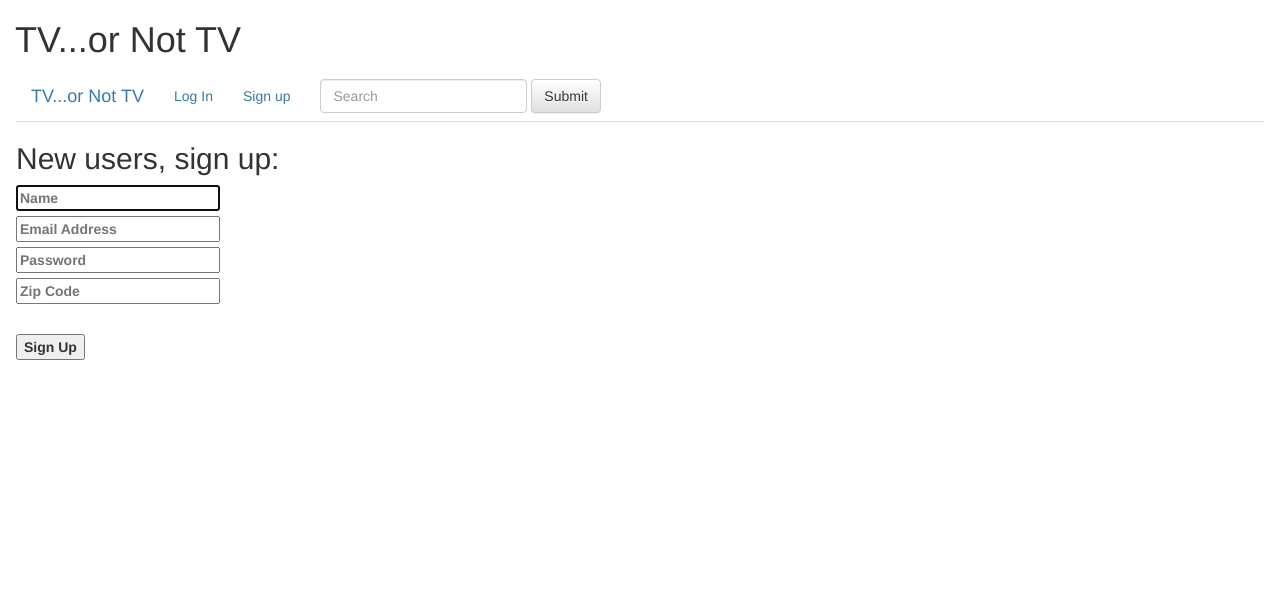
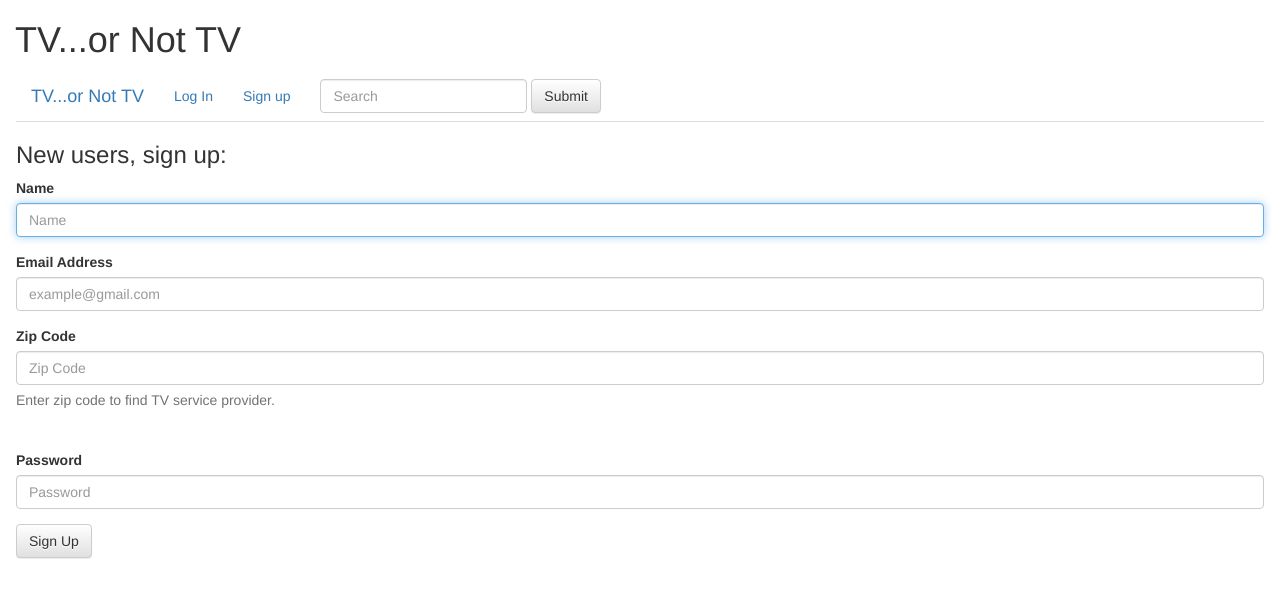
Before and after one commit to saramartinez/tv-or-not-tv, a Flask app: page /signup in a window 1280 px wide. Shown: the top 598 px of the page. Run offline with Flask 2, Linux system fonts and the light colour scheme; parts of the project's set-up code (start-up, migrations or seed data) failed here and were passed over; some libraries are stand-ins or nearby versions.

Commit message:
More bootstrappy updates for prettification-_-

```diff
--- a/app.py
+++ b/app.py
@@ -354,14 +354,18 @@ def show_schedule(id):
             if rovi_results.status_code == 200:
                 json_results = rovi_results.json()
 
-                ## save JSON object to CachedListing
-                store_results = CachedListing(
-                    service_id=serviceid,
-                    show_id=cosmoid,
-                    timestamp=now,
-                    results=(json.dumps(json_results)))
-                modelsession.add(store_results)
-                modelsession.commit()
+                if cached_listings:
+                    cached_listings.timestamp = now
+                    cached_listings.results = json.dumps(json_results)
+                else:
+                    ## save JSON object to CachedListing
+                    store_results = CachedListing(
+                        service_id=serviceid,
+                        show_id=cosmoid,
+                        timestamp=now,
+                        results=(json.dumps(json_results)))
+                    modelsession.add(store_results)
+                    modelsession.commit()
 
                 results = json_results['ProgramDetailsResult']['Schedule']['Airings']
 
--- a/templates/edit-settings.html
+++ b/templates/edit-settings.html
@@ -45,11 +45,11 @@ $(document).ready(function() {
     <p><label>Zip Code: <input type="zipcode" id="zipcode-field" name="zipcode" placeholder="{{ user.zipcode}}" /></label></p>
     <p><strong>Service Provider:</strong> {{ user.service.name }} <em>(Enter zip code to look for another provider)</em></p>
     <p class="change-service">
-    	<button id='change-service' type='button'>Change Service Provider</button>
+    	<button id='change-service' class='btn btn-default' type='button'>Change Service Provider</button>
     </p>
     <p class="show-options"></p>
     <ul id="service-options">
     </ul>
 
-<p><button id="update-profile" type="submit">Update Profile</button></p>
+<p><button id="update-profile" class="btn btn-default" type="submit">Update Profile</button></p>
 </form>
--- a/templates/settings.html
+++ b/templates/settings.html
@@ -24,7 +24,7 @@ $("#edit-profile").click( function() {
 
 <p><strong>Password:</strong> <em>Not shown</em></p>
 
-<p><button id="edit-profile" type="button">Edit Settings</button></p>
+<p><button id="edit-profile" class="btn btn-default" type="button">Edit Settings</button></p>
 
 </div>
 
--- a/templates/signup.html
+++ b/templates/signup.html
@@ -4,13 +4,13 @@
 
 $(document).ready(function() {
 
-	$("#zipcode-field").keyup(
+	$("#zipcode").keyup(
 
 	function(e) {
-	var len = $("#zipcode-field").val().length;
+	var len = $("#zipcode").val().length;
 
 	if (len>4) {
-	var url = "/find-provider?zipcode=" + $("#zipcode-field").val();
+	var url = "/find-provider?zipcode=" + $("#zipcode").val();
 
 		$.get(url,
 			function(result) {
@@ -21,7 +21,7 @@ $(document).ready(function() {
 
 				$(result.services).each( function() {
 
-					$("#service-options").append("<li><label><input type='radio' name='service-provider' value='" + this['ServiceId'] + "'>" + this['Name'] + "</label></li>");
+					$("#service-options").append("<div class='radio'><li><label><input type='radio' name='service-provider' value='" + this['ServiceId'] + "'>" + this['Name'] + "</label></li></div>");
 
 				});
 			});
@@ -32,16 +32,28 @@ $(document).ready(function() {
 </script>
 
 
-<h2>New users, sign up:</h2>
+<h3>New users, sign up:</h3>
 
 <form id="signup" action="/signup" method="POST">
-    <label><input type="username" name="username" placeholder="Name" required autofocus /></label><br>
-    <label><input type="email" name="email" placeholder="Email Address" required /></label><br>
-    <label><input type="password" name="password" placeholder="Password" required /></label><br>
-    <label><input type="zipcode" id="zipcode-field" name="zipcode" placeholder="Zip Code" required /><br>
+<div class="form-group">
+    <label for="username">Name</label>
+    <input class="form-control" type="text" name="username" placeholder="Name" id="username"required autofocus />
+</div>
+<div class="form-group">
+    <label for="email">Email Address</label>
+    <input class="form-control" id="email" type="email" name="email" placeholder="example@gmail.com" required />
+</div>
+<div class="form-group">
+    <label for="zipcode">Zip Code</label>
+    <input class="form-control" id="zipcode" type="text" name="zipcode" placeholder="Zip Code" required />
+    <p class="help-block">Enter zip code to find TV service provider.</p>
+</div>
+<div class="form-group">
     <p class="show-options"></p>
-    <ul id="service-options">
+    <div class="input-group">
+    <ul class="list-unstyled" id="service-options">
     </ul>
+</div></div>
 <span id="timezone-input"></span>
 <script src="//cdnjs.cloudflare.com/ajax/libs/jstimezonedetect/1.0.4/jstz.min.js"></script>
 <script>
@@ -55,9 +67,10 @@ tz.setAttribute('value', timezone);
 
 $("#timezone-input").append(tz);
 </script>
-<br>
-
-
-    <label><input type="submit" value="Sign Up"></label>
+<div class="form-group">
+    <label for="password">Password</label>
+    <input class="form-control" type="password" name="password" placeholder="Password" required />
+</div>
+    <button type="submit" id="submit" class="btn btn-default" value="Sign Up">Sign Up</button>
 </form>
 {% endblock %}
```
Also changed, not shown: templates/schedule.html (+10 -5 lines).
